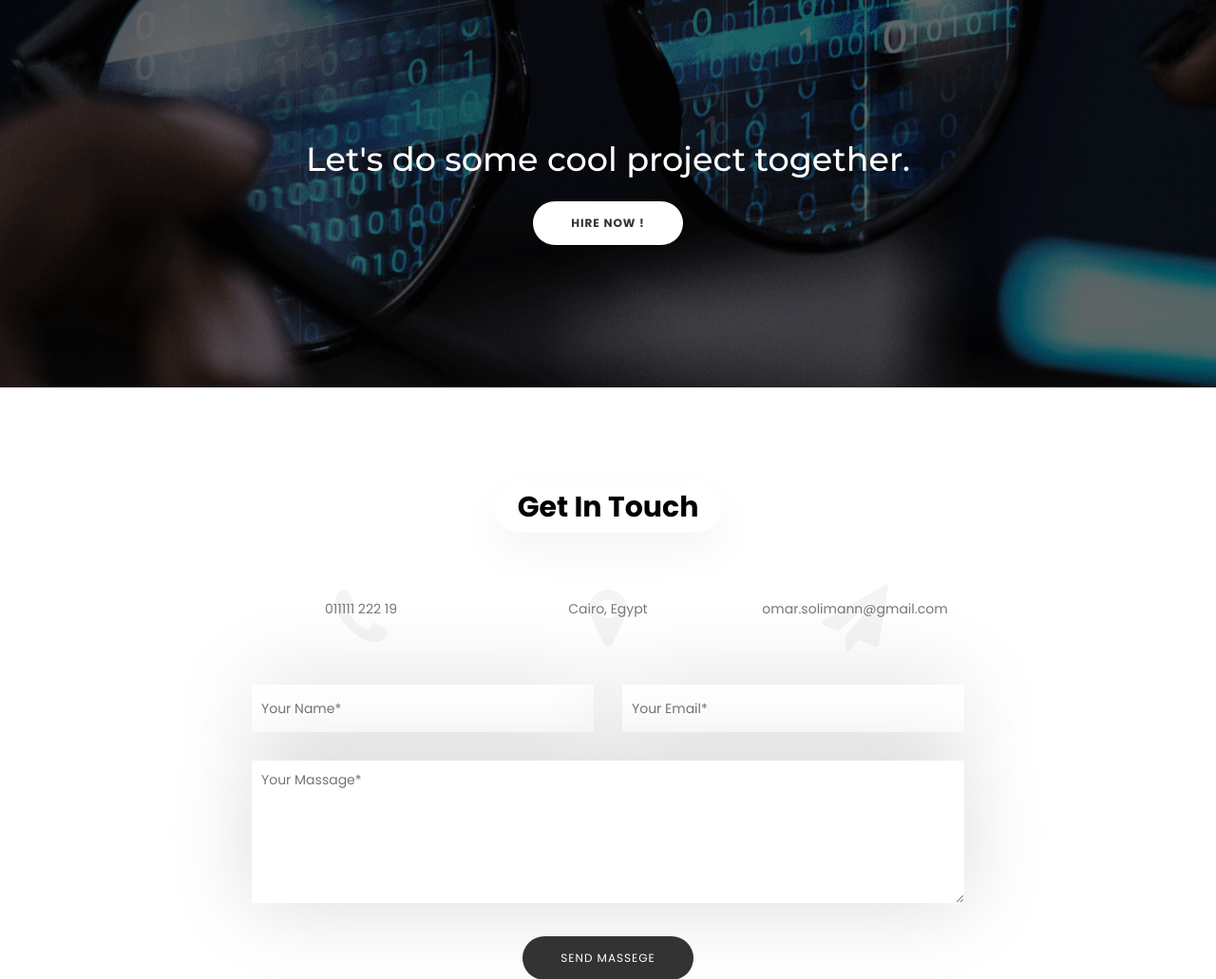
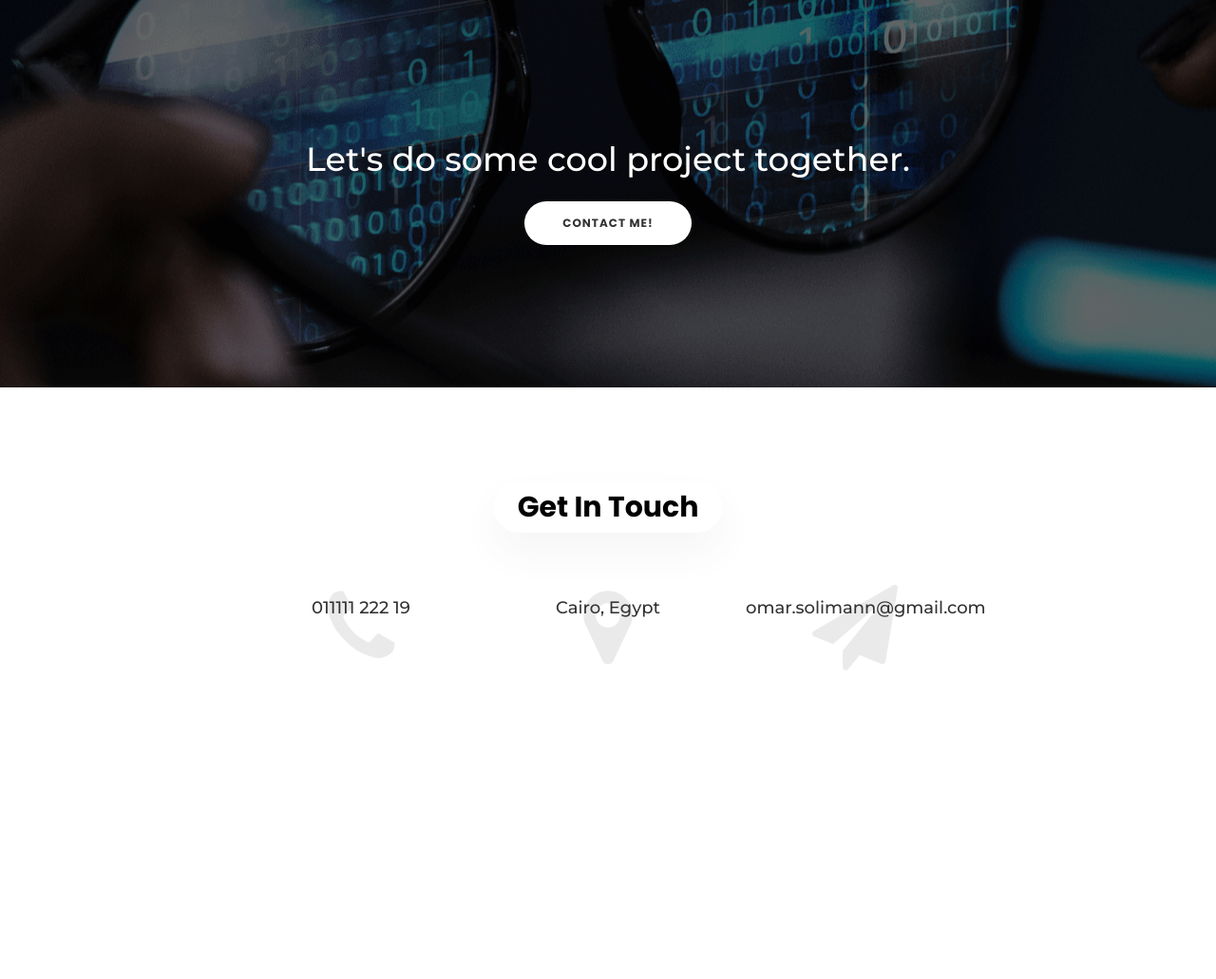
Before and after one commit to omarsoliman/OmarSoliman.github.io, a PHP site: page / in a window 1280 px wide. Shown: the part 4360-5391 px from the top of the page at 95% size. After the commit the page ends 5066 px from the top, so only its background shows below. Run offline with PHP 8.4, Linux system fonts and the light colour scheme.

Commit message:
UPDATE: Remove Contact Form

```diff
--- a/css/style.css
+++ b/css/style.css
@@ -650,13 +650,13 @@ li, ul {
 	width: 100%;
 	border-radius: 100px;
 	margin-bottom: 20px;
-	font-size: 70px;
+	font-size: 90px;
 	position: absolute;
 	left: 0;
 	top: -15px;
 	z-index: -1;
 	opacity: 0.1;
-	color: #9c9c9c;
+	color: #3e3c3c;
 }
 .contact-info p {
 	font-size: 14px;
--- a/index.html
+++ b/index.html
@@ -474,7 +474,7 @@
 				<div class="row">
 					<div class="col-md-8 col-md-offset-2 promotion">
 						<h2>Let's do some cool project together.</h2>
-						<a href="mailto:omar.solimann@gmail.com?Subject=Contact%20Me" class="site-btn btn-light mt25 wow fadeInUp" data-wow-delay="0.2s">HIRE NOW !</a>
+						<a href="mailto:omar.solimann@gmail.com?Subject=Contact%20Me" class="site-btn btn-light mt25 wow fadeInUp" data-wow-delay="0.2s">CONTACT ME!</a>
 					</div>
 				</div>
 			</div>
@@ -493,20 +493,20 @@
 							<!-- Contact Info -->
 							<div class="col-md-4 col-sm-4 contact-info wow fadeInUp" data-wow-delay="0.2s">
 								<i class="fa fa-phone"></i>
-                                <p>011111 222 19</p>
+                                <h4>011111 222 19</h4>
 							</div>
 							<!-- Contact Info -->
 							<div class="col-md-4 col-sm-4 contact-info wow fadeInUp" data-wow-delay="0.4s">
 								<i class="fa fa-map-marker"></i>
-                                <p>Cairo, Egypt</p>
+                                <h4>Cairo, Egypt</h4>
 							</div>
 							<!-- Contact Info -->
 							<div class="col-md-4 col-sm-4 contact-info wow fadeInUp" data-wow-delay="0.6s">
 								<i class="fa fa-send"></i>
-                                <p>omar.solimann@gmail.com</p>
+                                <h4>omar.solimann@gmail.com</h4>
 							</div>
 						</div>
-						<!-- Contact Form -->
+						<!-- Contact Form
 						<form action="mail.php" class="cont-form" id="contact-form" method="POST" >
 							<div class="row">
 								<div class="col-sm-6">
@@ -522,7 +522,7 @@
 									<button type="submit" class="site-btn" data-wow-delay="0.2s" id="send-form">Send Massege</button>
 								</div>
 							</div>
-						</form>
+						</form>-->
 					</div>
 				</div>
 			</div>
```
